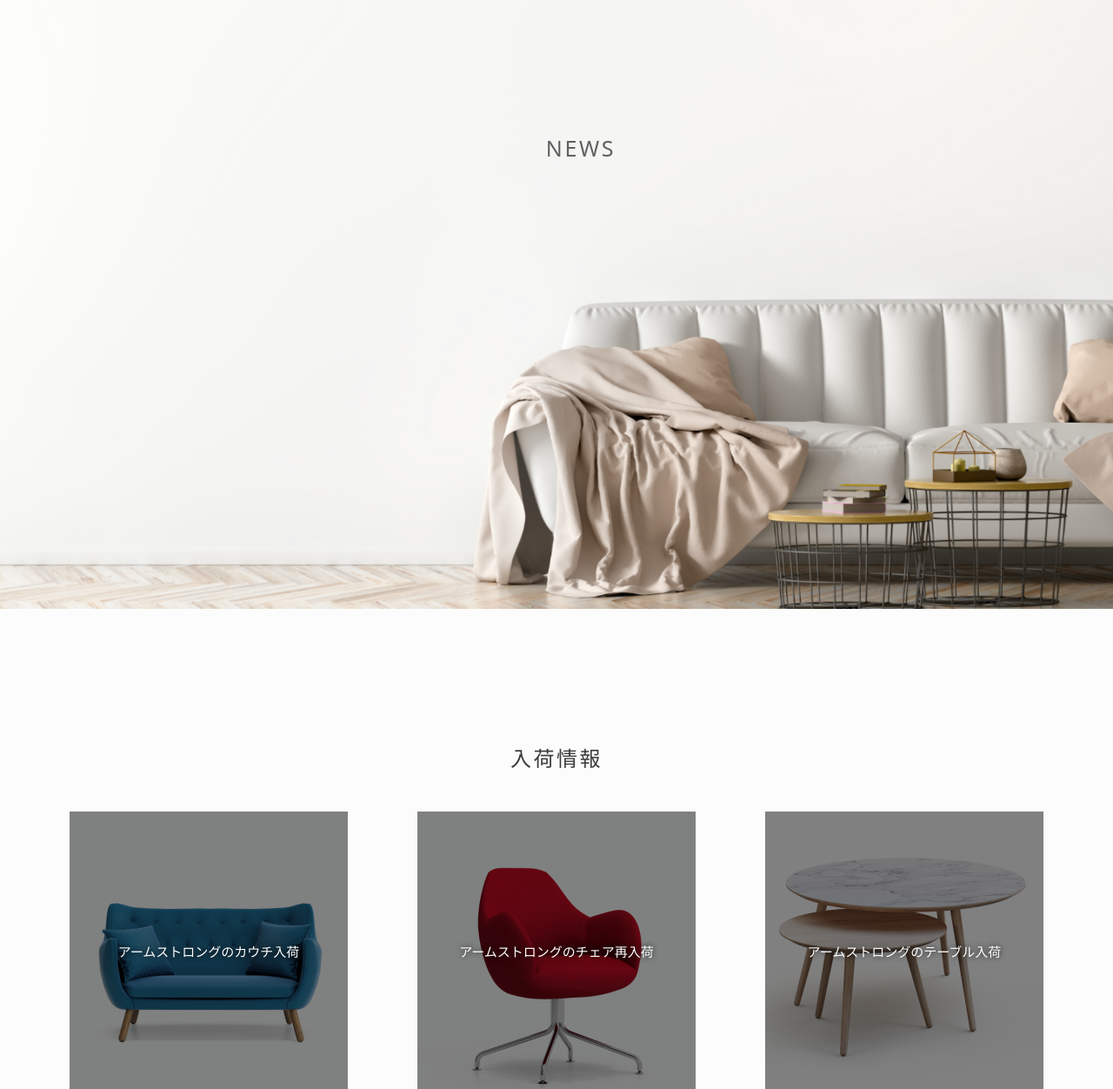
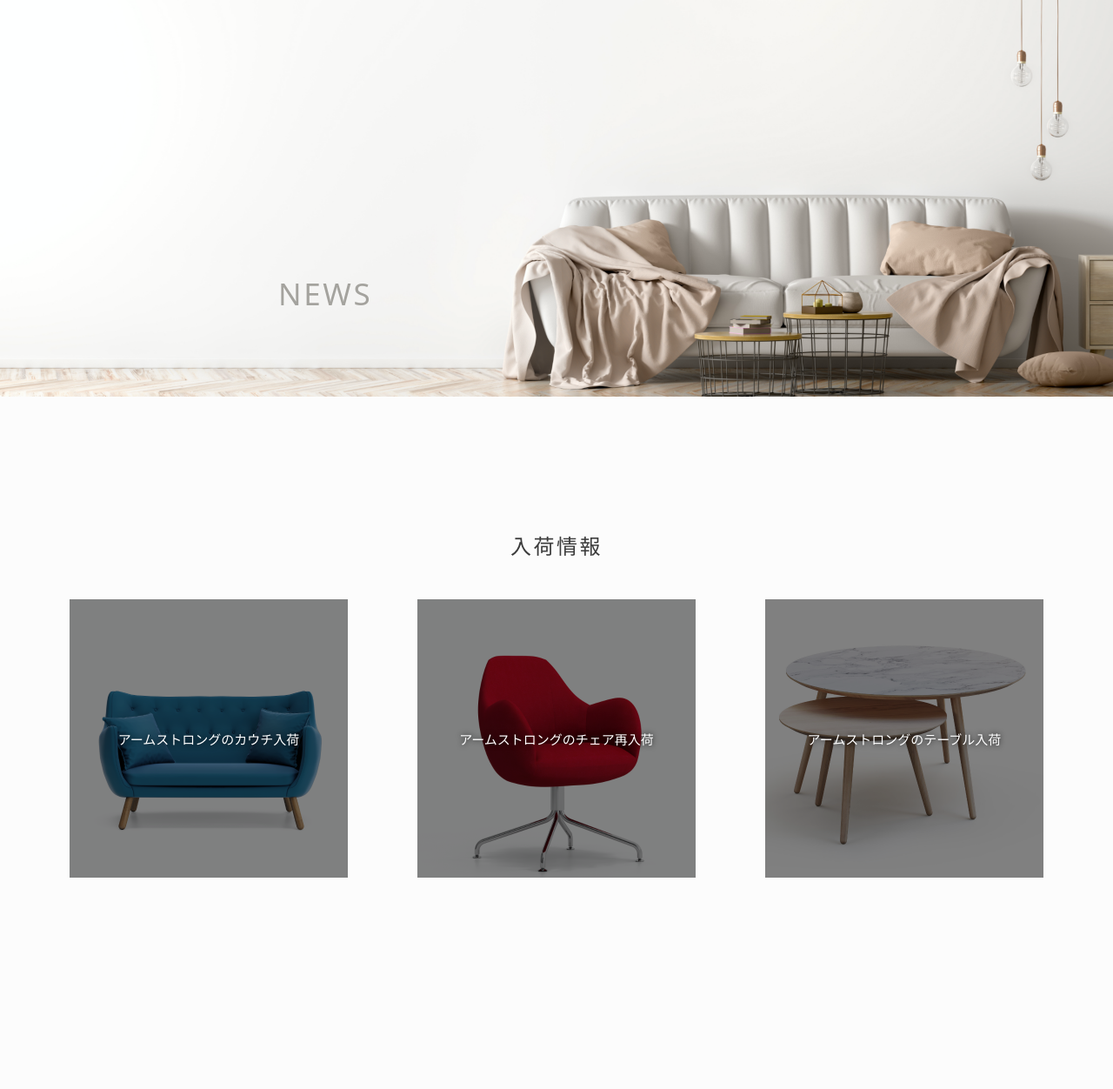
Before and after one commit to codeschoolway/horiuchi, a PHP site: page /news.html in a window 1280 px wide. Shown: the part 62-1314 px from the top of the page at 87% size. Run offline with PHP 8.4, Linux system fonts and the light colour scheme.

Commit message:
トップの背景画像とそのテキストの調整

```diff
--- a/html-kaguya/css/import-common-exc-home.css
+++ b/html-kaguya/css/import-common-exc-home.css
@@ -4,13 +4,33 @@
     color: #B2B2B2;
 }
 .big-text {
-    top: 29%;
-    left: 50%;
-    transform: translate(-50%, -50%);
-    font-size: 25px;
-    color: #3B3B3B;
+    top: 320px;
+    left: 25%;
+    font-size: 35px;
+    color: #918F89;
     background-color: unset;
+    padding: 0;
+    line-height: 1;
 }
 .big-bg {
     margin-bottom: 161px;
+    position: relative;
+    background-size: 1280px 456px;
+    height: 456px;
 }
+
+@media (max-width: 375px) {
+    .big-text {
+        top: 39%;
+        left: 50%;
+        font-size: 25px;
+        color: #3B3B3B;
+        transform: translate(-50%, -50%);
+    }
+    .big-bg {
+        background-size: 375px;
+        height: 697px;
+        background-position: top right;
+
+    }
+}
--- a/html-kaguya/css/news.css
+++ b/html-kaguya/css/news.css
@@ -3,6 +3,12 @@
 
 .nav-main li:nth-of-type(2) a{
     color: #3B3B3B;
+}
+.big-text {/*
+    top: 330px;
+    left: 20%;
+    color: #918F89; */
+    position: absolute;
 }
 .big-bg {
     background-image: url(../images/news_top@2x.png);
@@ -12,11 +18,6 @@
 }
 
 @media (max-width: 375px) {
-    .bg-text {
-        text-align: center;
-        padding: 0;
-        top: 150px;
-    }
     .big-bg {
         background-image: url(../images/news_top_sp@2x.png);
         /* background-position: center top; */
```
